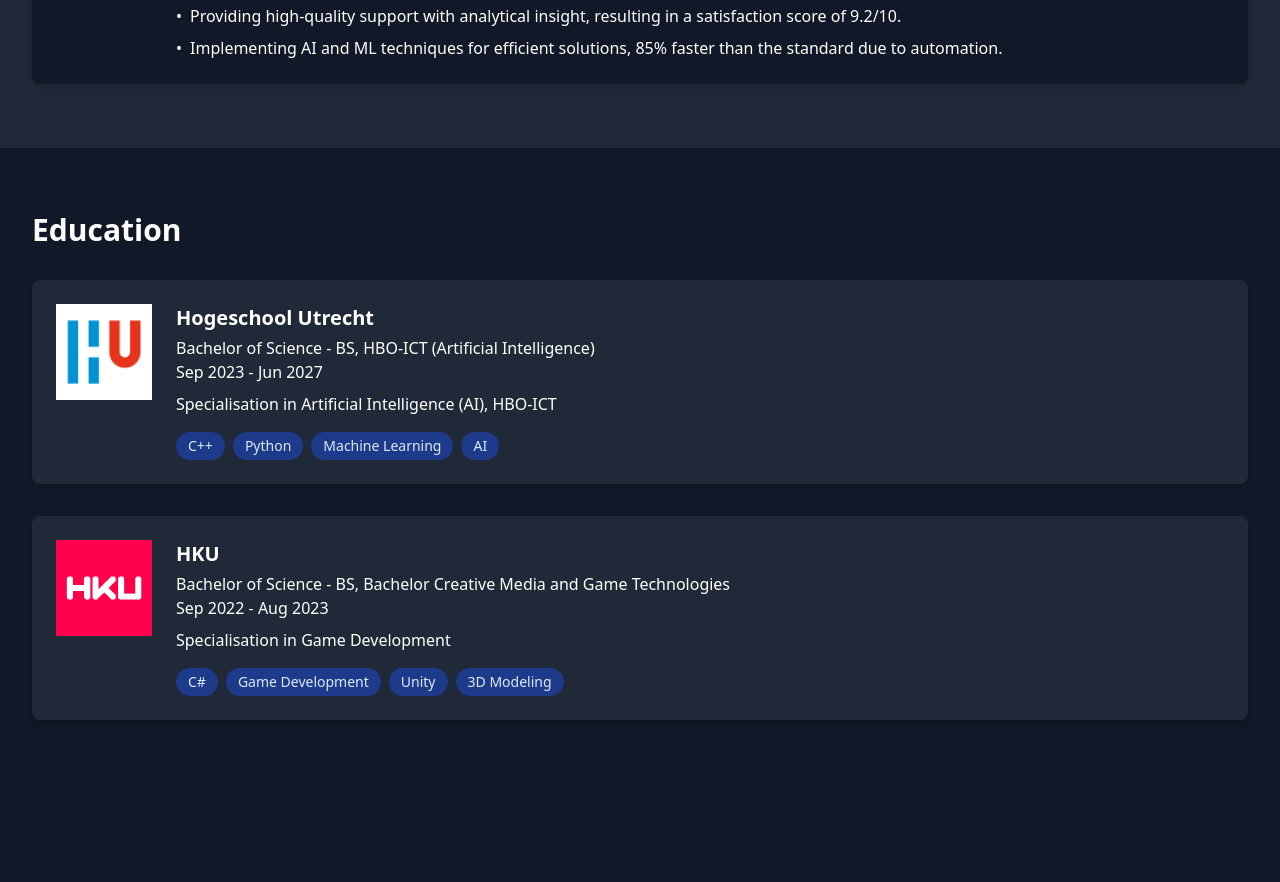
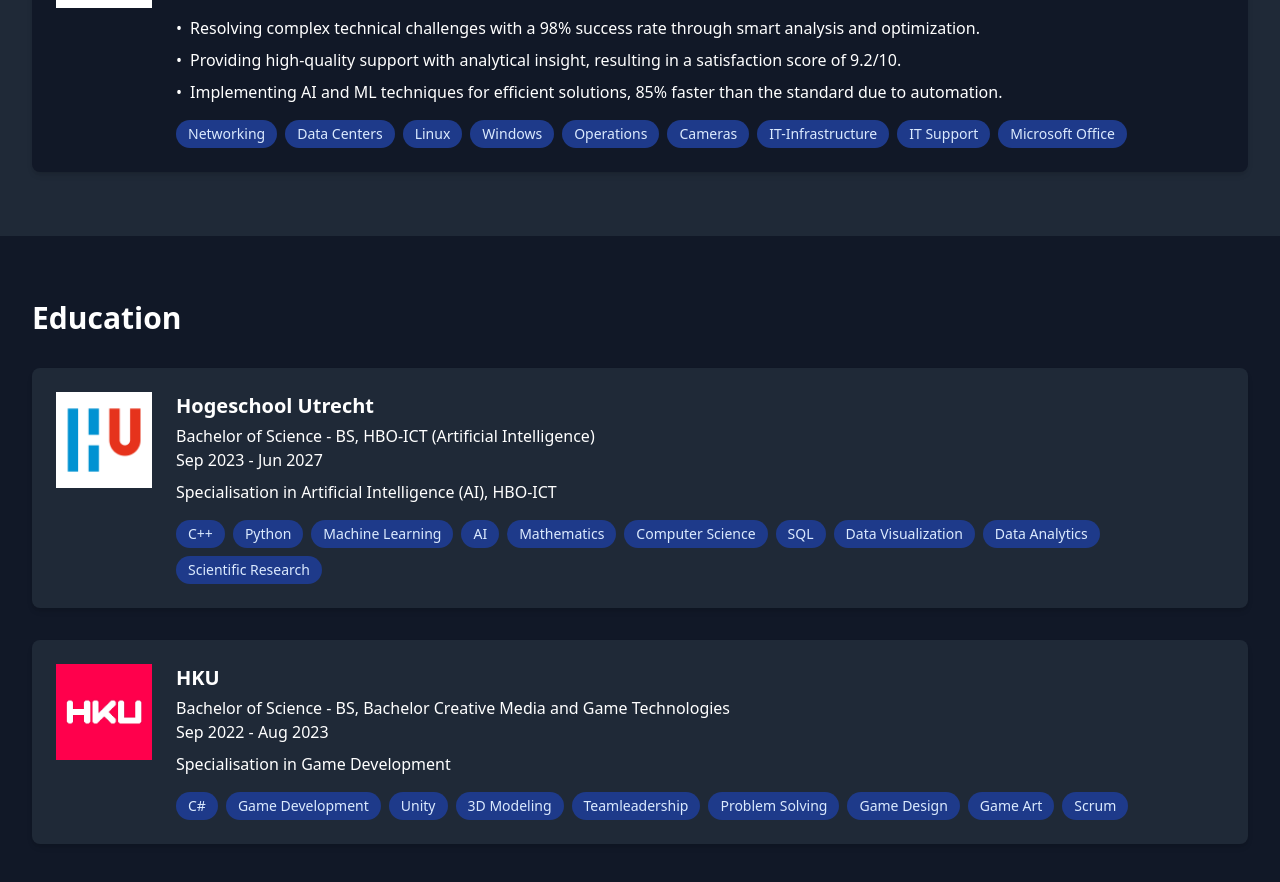
Before and after one commit to mmdmcy/mmdmcy.github.io, a React (Vite) app: page / in a window 1280 px wide. Shown: the part 1356-2238 px from the top of the page. Before the commit the page ends 2140 px from the top, so only its background shows below. Built offline with nearby package versions, Linux system fonts and the light colour scheme.

Commit message:
Skills Update

```diff
--- a/src/components/Education.tsx
+++ b/src/components/Education.tsx
@@ -38,7 +38,7 @@ const education: Education[] = [
       sq: 'Specializim në Inteligjencë Artificiale (IA), TIK'
     },
     logo: '/hu.png',
-    skills: ['C++', 'Python', 'Machine Learning', 'AI'],
+    skills: ['C++', 'Python', 'Machine Learning', 'AI', 'Mathematics', 'Computer Science', 'SQL', 'Data Visualization', 'Data Analytics', 'Scientific Research'],
   },
   {
     school: {
@@ -74,7 +74,7 @@ const education: Education[] = [
       sq: 'Specializim në Zhvillimin e Lojërave'
     },
     logo: '/hku.png',
-    skills: ['C#', 'Game Development', 'Unity', '3D Modeling'],
+    skills: ['C#', 'Game Development', 'Unity', '3D Modeling', 'Teamleadership', 'Problem Solving', 'Game Design', 'Game Art', 'Scrum'],
   },
 ];
 
--- a/src/components/Experience.tsx
+++ b/src/components/Experience.tsx
@@ -69,7 +69,8 @@ const experiences: Experience[] = [
         'Performancë Efikase: Zhvillimi i sistemeve vizuale të machine learning të integruara me të dhëna gjeohapësinore, duke arritur 55% përmirësim në saktësi për analizën e çative.',
         'Rezultate më të Shpejta: Konvertimi i të dhënave gjeohapësinore në njohuri të veprueshme, duke reduktuar kohën e dizajnit me 50%.'
       ]
-    }
+    },
+    skills: ['PyTorch', 'TensorFlow', 'GIS', 'CUDA']
   },
   {
     company: {
@@ -136,7 +137,8 @@ const experiences: Experience[] = [
         'Ofrimi i mbështetjes së cilësisë së lartë me njohuri analitike, duke rezultuar në një vlerësim kënaqësie 9.2/10.',
         'Implementimi i teknikave AI dhe ML për zgjidhje efikase, 85% më shpejt se standardi për shkak të automatizimit.'
       ]
-    }
+    },
+    skills: ['Networking', 'Data Centers', 'Linux', 'Windows', 'Operations', 'Cameras', 'IT-Infrastructure', 'IT Support', 'Microsoft Office']
   }
 ];
 
@@ -185,6 +187,16 @@ export const Experience: React.FC = () => {
                       </li>
                     ))}
                   </ul>
+                  <div className="mt-4 flex flex-wrap gap-2">
+                    {exp.skills.map((skill, i) => (
+                      <span
+                        key={i}
+                        className="px-3 py-1 bg-blue-100 dark:bg-blue-900 text-blue-800 dark:text-blue-100 rounded-full text-sm"
+                      >
+                        {skill}
+                      </span>
+                    ))}
+                  </div>
                 </div>
               </div>
             </div>
```
